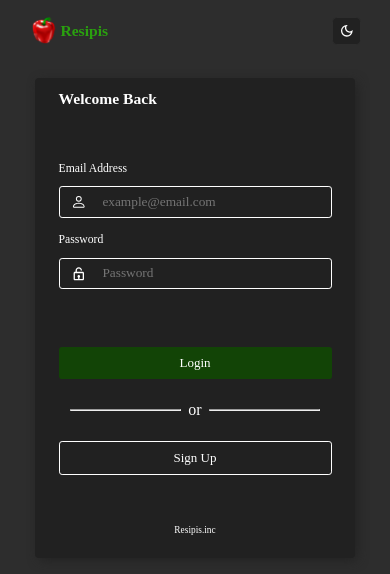
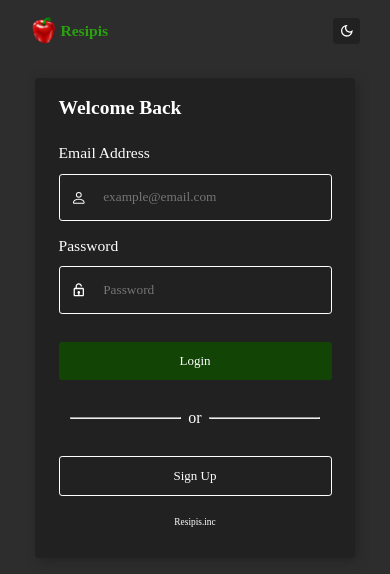
Before and after one commit to hassanShakur/resipis, a React (Create React App) app in the folder client/: page /search/1/1 in a window 390 px wide. Shown: the top 574 px of the page. Built offline with nearby package versions, Linux system fonts and the light colour scheme; no server answers; a web font is replaced by a local one.

Commit message:
minor adjustments

```diff
--- a/client/src/hooks/useHttpClient.js
+++ b/client/src/hooks/useHttpClient.js
@@ -6,7 +6,6 @@ import { LOCAL_SERVER_URL } from '../config/config';
 import { authActions } from '../store/auth-slice';
 
 const useHttpClient = (path, method, data, formIsValid = true) => {
-  console.log(LOCAL_SERVER_URL, 'server');
   const navigate = useNavigate();
   const dispatch = useDispatch();
   const url = `${LOCAL_SERVER_URL}/api/${path}`;
--- a/client/src/pages/SearchResultsDisplay.js
+++ b/client/src/pages/SearchResultsDisplay.js
@@ -32,6 +32,21 @@ const SearchResultsDisplay = () => {
     searchResults
   );
 
+  let resultsContent;
+  if (searchResults.length < 1) {
+    resultsContent = 'No recipes fouund that match your sarch!';
+  } else {
+    resultsContent = searchResults.map((recipe) => {
+      return (
+        <SingleSearchResult
+          recipe={recipe}
+          imageLoadedHandler={imageLoadedHandler}
+          key={recipe.id}
+        />
+      );
+    });
+  }
+
   const content = isError.name ? (
     <NetworkError error={isError} />
   ) : (
@@ -45,15 +60,7 @@ const SearchResultsDisplay = () => {
           <SkeletonHolder limit={SEARCH_RESULTS_PER_PAGE} />
         )}
         <DisplayRecipes style={{ display: displayStyle }}>
-          {searchResults.map((recipe) => {
-            return (
-              <SingleSearchResult
-                recipe={recipe}
-                imageLoadedHandler={imageLoadedHandler}
-                key={recipe.id}
-              />
-            );
-          })}
+          {resultsContent}
         </DisplayRecipes>
       </section>
       <Pagination lastPage={searchResults.lastPage} />
--- a/client/src/styles/auth/_auth.scss
+++ b/client/src/styles/auth/_auth.scss
@@ -157,7 +157,7 @@
       margin-bottom: 4vw;
 
       h4 {
-        font-size: 4vw;
+        font-size: 5vw;
       }
 
       p {
@@ -168,7 +168,7 @@
     form {
       min-height: 30rem;
       max-height: fit-content;
-      padding: 3vw 6vw;
+      padding: 5vw 6vw;
       border-radius: 1vw;
 
       .inputs,
@@ -177,14 +177,14 @@
         width: 70vw;
 
         label {
-          font-size: 3vw;
+          font-size: 4vw;
         }
 
         & > div {
           border-radius: 0.8vw;
           height: 8vw;
           gap: 2vw;
-          padding: 3vw;
+          padding: 5.8vw 3vw;
 
           .icon {
             font-size: 4vw;
@@ -194,7 +194,7 @@
 
       .inputs {
         input {
-          padding: 2vw;
+          padding: 2.2vw;
         }
       }
 
@@ -202,7 +202,7 @@
         margin-top: 5vw;
 
         button {
-          padding: 2vw;
+          padding: 2.8vw;
           border-radius: 0.8vw;
         }
 
```
Also changed, not shown: 1 other file (tests, documents, lock files or other folders).
